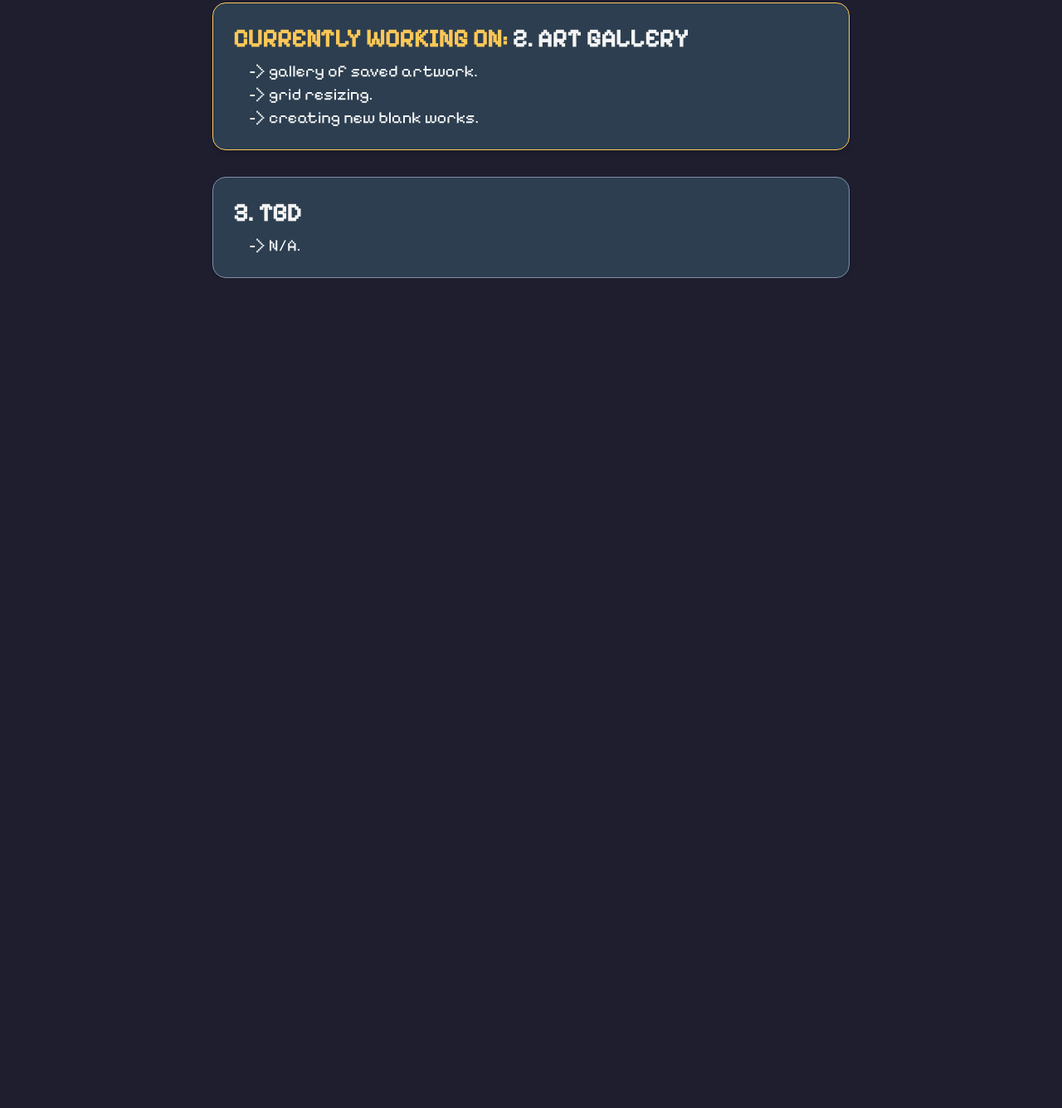
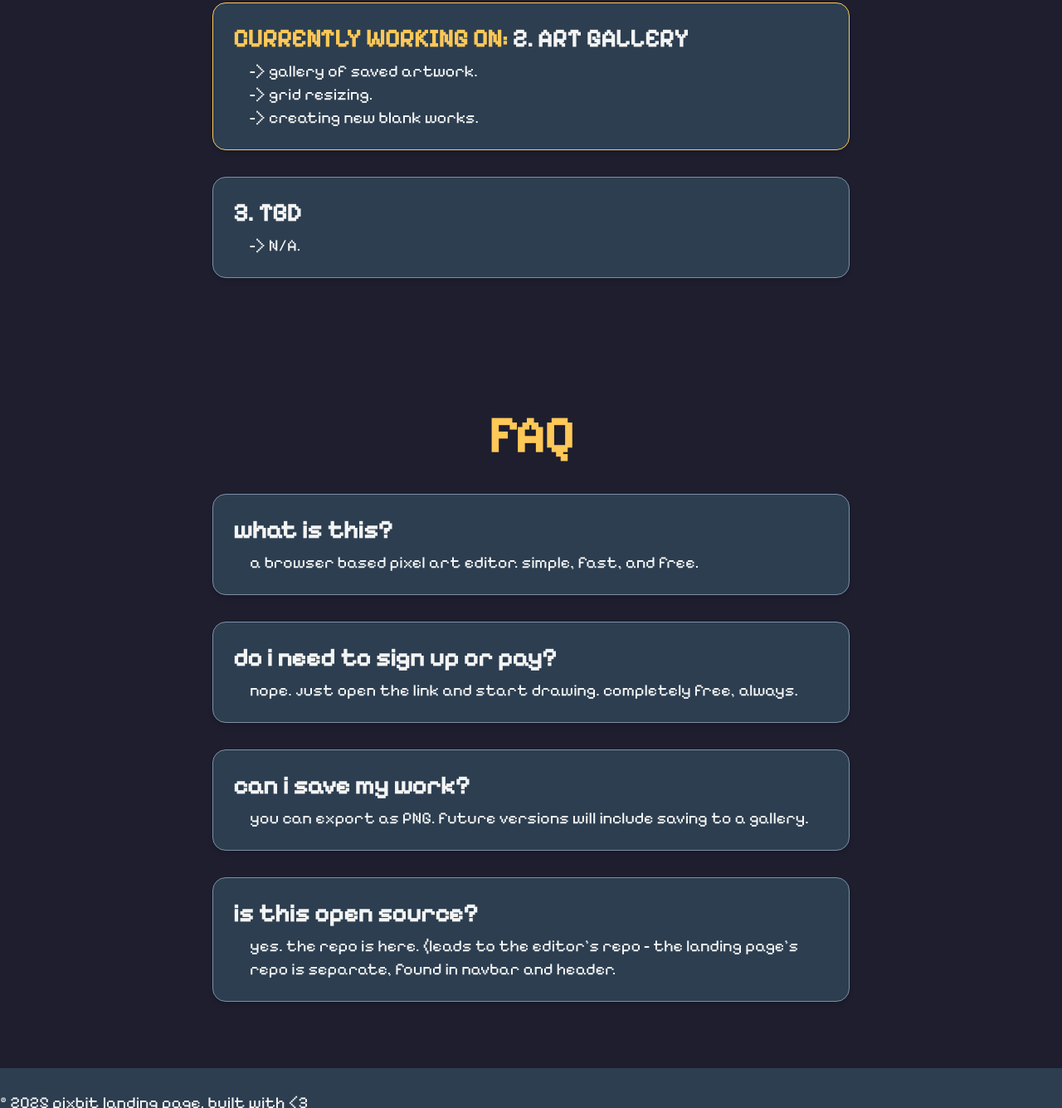
Before and after one commit to maahibatra/pixbit-landing, a website: page index.html in a window 1280 px wide. Shown: the part 2495-3830 px from the top of the page at 83% size. Before the commit the page ends 2830 px from the top, so only its background shows below. Drawn offline with nearby package versions, Linux system fonts and the light colour scheme.

Commit message:
finished faq and started footer

```diff
--- a/index.html
+++ b/index.html
@@ -44,7 +44,7 @@
 
     <!-- FEATURES -->
     <section id="features" class="py-20">
-        <h1 class="text-6xl font-bold text-[#ffc857] mb-20 text-center">FEATURES</h1>
+        <h1 class="text-6xl font-bold text-[#ffc857] mb-10 text-center">FEATURES</h1>
         <div class="mx-auto px-6">
             <div class="grid grid-cols-2 gap-8 mx-auto max-w-7xl">
                 <div class="bg-[#2c3e50] p-6 rounded-2xl shadow-md border border-[#7f8fa6]">
@@ -94,8 +94,8 @@
     </section>
 
     <!-- ROADMAP -->
-    <section id="roadmap">
-        <h1 class="text-6xl font-bold text-[#ffc857] mb-20 text-center">ROADMAP</h1>
+    <section id="roadmap" class="py-20">
+        <h1 class="text-6xl font-bold text-[#ffc857] mb-10 text-center">ROADMAP</h1>
         <div class="mx-auto px-6">
             <div class="grid grid-cols-1 gap-8 mx-auto max-w-3xl">
                 <div class="bg-[#2c3e50] p-6 rounded-2xl shadow-md border border-[#7f8fa6]">
@@ -125,5 +125,42 @@
         </div>
     </section>
 
+    <!-- FAQ -->
+    <section id="faq" class="py-20">
+        <h1 class="text-6xl font-bold text-[#ffc857] mb-10 text-center">FAQ</h1>
+        <div class="mx-auto px-6">
+            <div class="grid grid-cols-1 gap-8 mx-auto max-w-3xl">
+                <div class="bg-[#2c3e50] p-6 rounded-2xl shadow-md border border-[#7f8fa6]">
+                    <h2 class="text-3xl font-bold mb-2">what is this?</h2>
+                    <p class="text-xl ml-5">a browser based pixel art editor. simple, fast, and free.</p>
+                </div>
+                <div class="bg-[#2c3e50] p-6 rounded-2xl shadow-md border border-[#7f8fa6]">
+                    <h2 class="text-3xl font-bold mb-2">do i need to sign up or pay?</h2>
+                    <p class="text-xl ml-5">nope. just open the link and start drawing. completely free, always.</p>
+                </div>
+                <div class="bg-[#2c3e50] p-6 rounded-2xl shadow-md border border-[#7f8fa6]">
+                    <h2 class="text-3xl font-bold mb-2">can i save my work?</h2>
+                    <p class="text-xl ml-5">you can export as PNG. future versions will include saving to a gallery.</p>
+                </div>
+                <div class="bg-[#2c3e50] p-6 rounded-2xl shadow-md border border-[#7f8fa6]">
+                    <h2 class="text-3xl font-bold mb-2">is this open source?</h2>
+                    <p class="text-xl ml-5">yes. the repo is <a href="https://github.com/maahibatra/pixbit">here.</a> (leads to the editor's repo - the landing page's repo is separate, found in navbar and header.</p>
+                </div>
+            </div>
+        </div>
+    </section>
+
+    <!-- FOOTER -->
+    <footer id="footer" class="py-7 bg-[#2c3e50]">
+        <div>
+            <p class="text-xl">&copy; 2025 pixbit landing page. built with <3</p>
+            <p>
+                <a href="https://pixbit-nine.vercel.app/" class="hover:underline">editor.</a>
+                <a href="https://github.com/maahibatra/pixbit" class="hover:underline">pixbit's repo.</a>
+                <a href="https://github.com/maahibatra/pixbit-landing" class="hover:underline">landing page repo.</a>
+            </p>
+        </div>
+    </footer>
+
 </body>
 </html>
```
